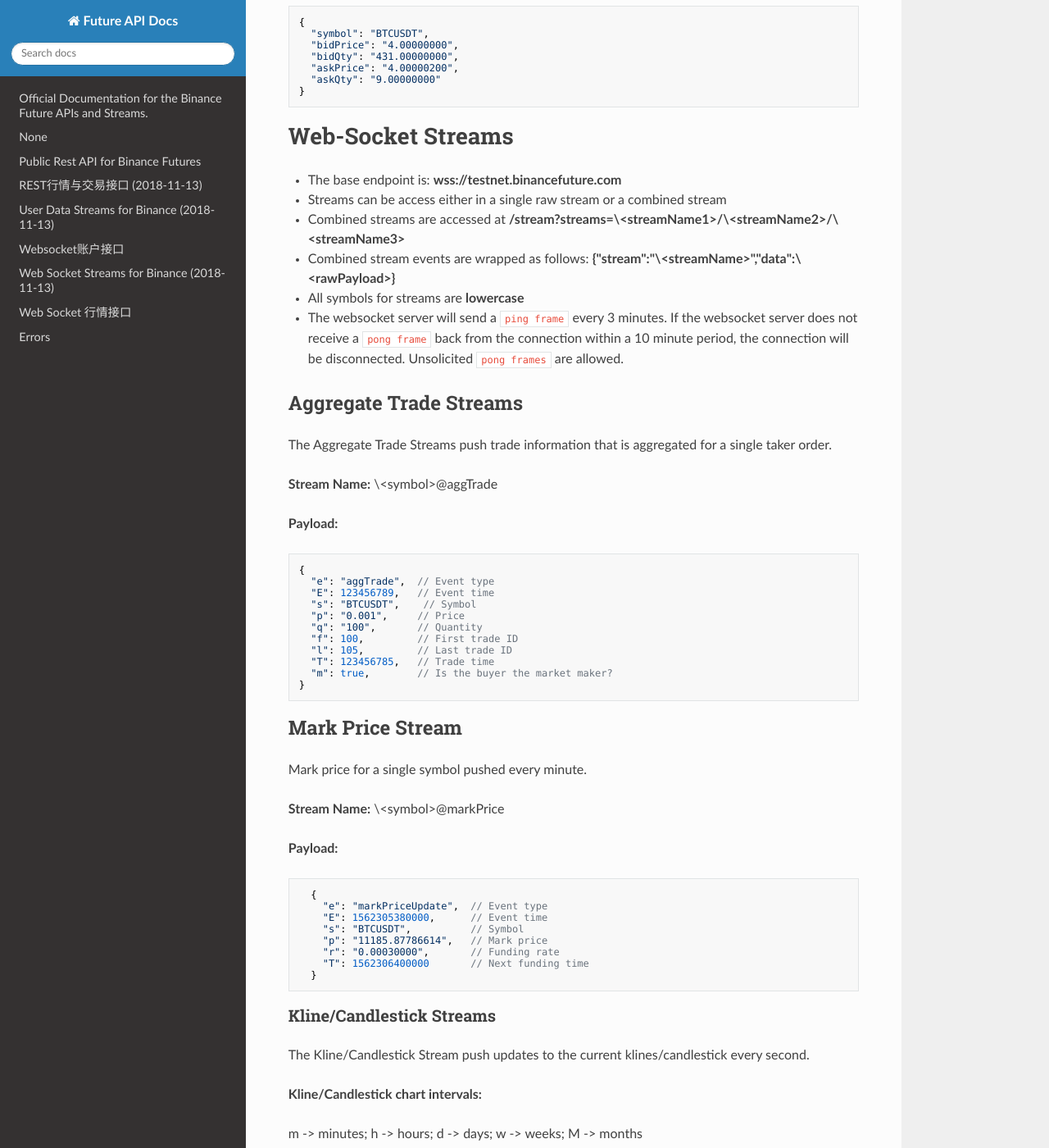
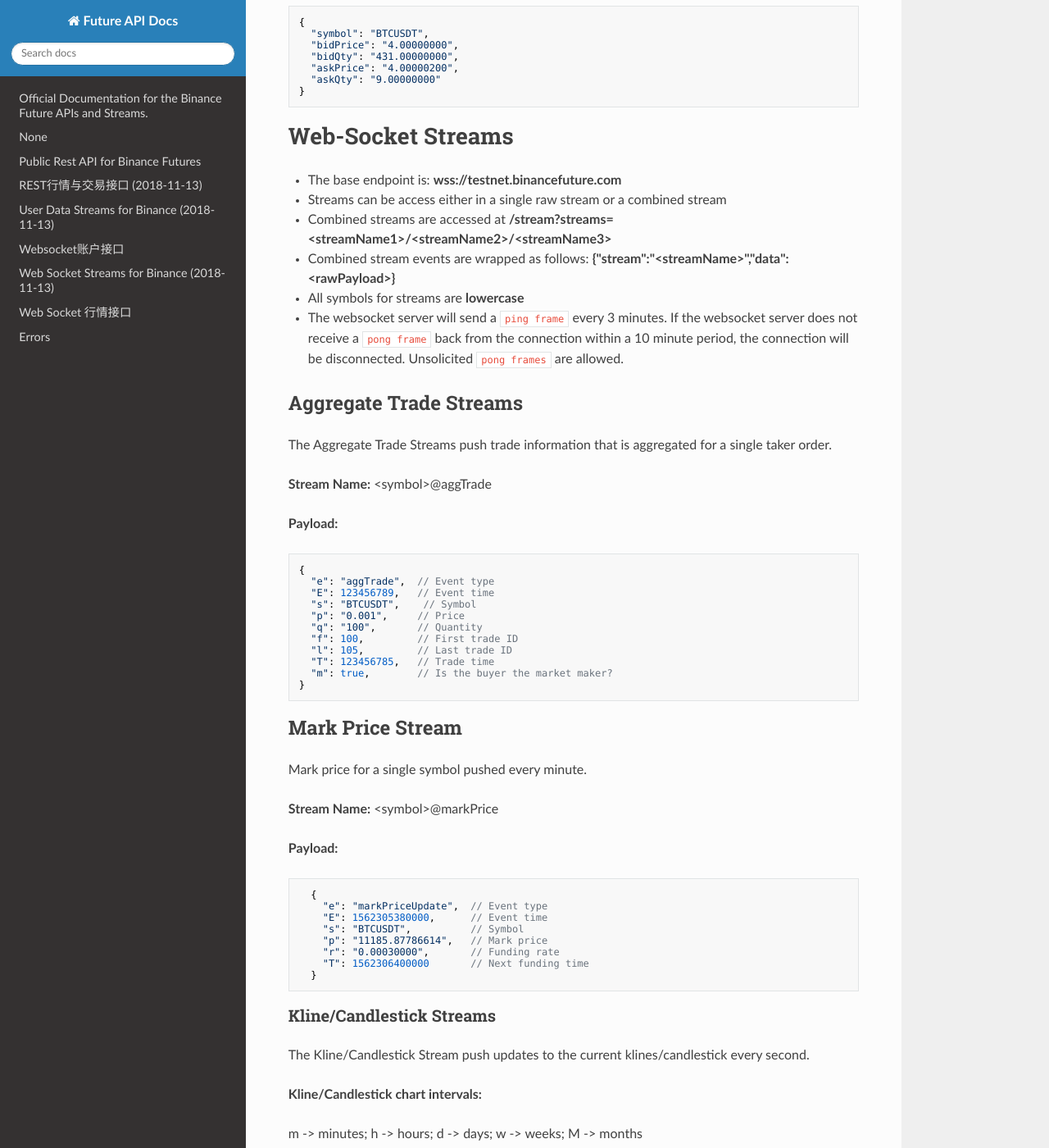
Before and after one commit to peterzan888/Binance-Future-API-test-doc, an MkDocs documentation site: the page built from docs/market_data.md, in a window 1280 px wide and 1400 px high, scrolled down 8231 px. Shown: the whole window at 82% size. Built offline with MkDocs 1.6.1, drawn with Linux system fonts in a browser that asks for light colours; nearby versions of some CDN libraries; some of the changed text lies outside the part shown.

Commit message:
Add files via upload

````diff
--- a/docs/market_data.md
+++ b/docs/market_data.md
@@ -437,15 +437,15 @@
 
 * The base endpoint is: **wss://testnet.binancefuture.com**
 * Streams can be access either in a single raw stream or a combined stream
-* Combined streams are accessed at **/stream?streams=\<streamName1\>/\<streamName2\>/\<streamName3\>**
-* Combined stream events are wrapped as follows: **{"stream":"\<streamName\>","data":\<rawPayload\>}**
+* Combined streams are accessed at **/stream?streams=<streamName1\>/<streamName2\>/<streamName3\>**
+* Combined stream events are wrapped as follows: **{"stream":"<streamName\>","data":<rawPayload\>}**
 * All symbols for streams are **lowercase**
 * The websocket server will send a `ping frame` every 3 minutes. If the websocket server does not receive a `pong frame` back from the connection within a 10 minute period, the connection will be disconnected. Unsolicited `pong frames` are allowed.
 
 ## Aggregate Trade Streams
 The Aggregate Trade Streams push trade information that is aggregated for a single taker order.
 
-**Stream Name:** \<symbol\>@aggTrade
+**Stream Name:** <symbol\>@aggTrade
 
 **Payload:**
 
@@ -466,7 +466,7 @@
 ## Mark Price Stream
 Mark price for a single symbol pushed every minute.
 
-**Stream Name:** \<symbol\>@markPrice
+**Stream Name:** <symbol\>@markPrice
 
 **Payload:**
 
@@ -505,7 +505,7 @@
 * 1w
 * 1M
 
-**Stream Name:** \<symbol\>@kline_\<interval\>
+**Stream Name:** <symbol\>@kline_<interval\>
 
 **Payload:**
 
@@ -539,7 +539,7 @@
 ## Individual Symbol Mini Ticker Stream
 24hr rolling window mini-ticker statistics for a single symbol pushed every second. These are NOT the statistics of the UTC day, but a 24hr rolling window from requestTime to 24hrs before.
 
-**Stream Name:** \<symbol\>@miniTicker
+**Stream Name:** <symbol\>@miniTicker
 
 **Payload:**
 ```javascript
@@ -560,7 +560,7 @@
 ## Individual Symbol Ticker Streams
 24hr rollwing window ticker statistics for a single symbol pushed every second. These are NOT the statistics of the UTC day, but a 24hr rolling window from requestTime to 24hrs before.
 
-**Stream Name:** \<symbol\>@ticker
+**Stream Name:** <symbol\>@ticker
 
 **Payload:**
 
@@ -590,9 +590,9 @@
 
 
 ## Partial Book Depth Streams
-Top **\<levels\>** bids and asks, pushed every second. Valid **\<levels\>** are 5, 10, or 20.
+Top **<levels\>** bids and asks, pushed every second. Valid **<levels\>** are 5, 10, or 20.
 
-**Stream Name:** \<symbol\>@depth\<levels\>
+**Stream Name:** <symbol\>@depth<levels\>
 
 **Payload:**
 ```javascript
````
Also changed, not shown: docs/trade_and_account.md (+1 -1 lines).
